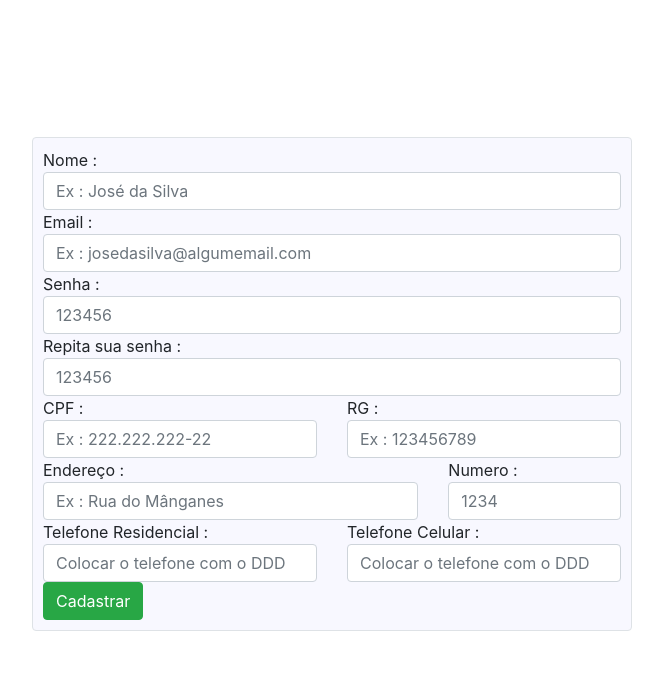
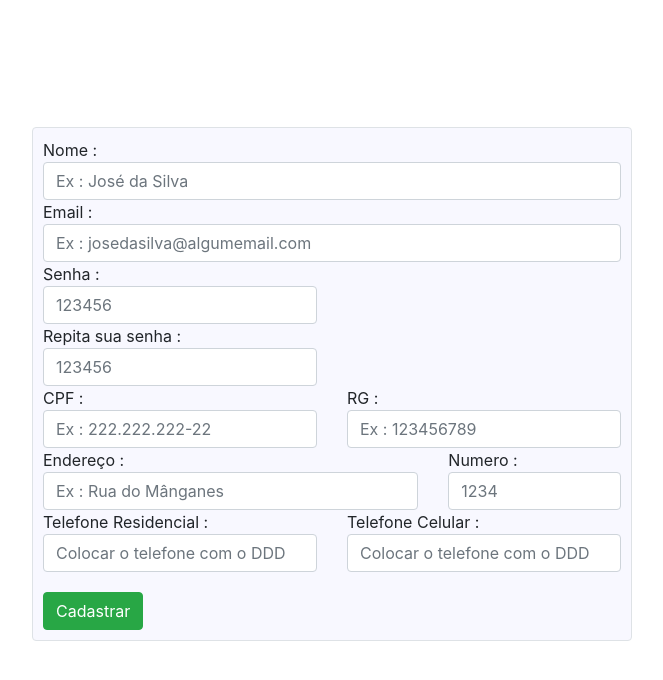
Before and after one commit to weslley543/TCON, a CodeIgniter app: page /database/Inicio/cadastro in a window 1280 px wide. Shown: the top 680 px of the page, without its empty margins (308-971 px from the left). Run offline with CodeIgniter, Linux system fonts and the light colour scheme.

Commit message:
atualizando o form de cadastro

```diff
--- a/application/views/Cadastro.php
+++ b/application/views/Cadastro.php
@@ -14,42 +14,51 @@
                         Nome :
                         <input type="text" name="Nome"  class="form-control" maxlenght="60" minlenght="4" placeholder="Ex : José da Silva">
                         Email :
-                        <input type="text" class="form-control" maxlenght="60" minlenght="12" placeholder="Ex : josedasilva@algumemail.com">
-                        Senha :
-                        <input type="password" class="form-control" placeholder="123456">
-                        Repita sua senha :
-                        <input type="password" class="form-control" placeholder="123456">
+                        <input type="text" name="Email" class="form-control" maxlenght="60" minlenght="12" placeholder="Ex : josedasilva@algumemail.com">
+                        <div class="row">
+                            <div class="col-md-6">
+                                Senha :
+                                <input type="password" name="senha" id="senha" class="form-control" placeholder="123456">
+                            </div>
+                            <div class="col-md-6" id="senhaErrada"></div>
+                        </div>
+                        <div class="row">
+                            <div class="col-md-6">
+                                Repita sua senha :
+                                <input type="password" name="senha2" id="senha2" class="form-control" placeholder="123456">
+                            </div>
+                        </div>
                         <div class="row">
                             <div class="col-md-6">
                                 CPF :
-                                <input type="text" class="form-control" id="cpf" maxlenght="14" minlenght="14" placeholder="Ex : 222.222.222-22">
+                                <input type="text" name="cpf" class="form-control" id="cpf" maxlenght="14" minlenght="14" placeholder="Ex : 222.222.222-22">
                             </div>
                             <div class="col-md-6">
                                 RG :
-                                <input type="text" maxlenght="20" class="form-control" placeholder="Ex : 123456789">
+                                <input type="text" name="rg" maxlenght="20" class="form-control" placeholder="Ex : 123456789">
                             </div>
                         </div>
                         <div class="row">
                         <div class="col-md-8">
                             Endereço :
-                            <input type="text" maxlenght="80" class="form-control" placeholder="Ex : Rua do Mânganes">
+                            <input type="text" name="rua" maxlenght="80" class="form-control" placeholder="Ex : Rua do Mânganes">
                         </div>
                         <div class="col-md-4">
                             Numero :
-                            <input type="text" maxlenght="80" class="form-control" placeholder="1234">
+                            <input type="text" name="numero da casa"  maxlenght="80" class="form-control" placeholder="1234">
                         </div>
                         </div>
                         <div class="row">
                             <div class="col-md-6">
                                 Telefone Residencial :
-                                <input type="text" class="form-control" id="telefone" placeholder = "Colocar o telefone com o DDD">
+                                <input type="text" name="telresidencial" class="form-control" id="telefone" placeholder = "Colocar o telefone com o DDD">
                             </div>
                             <div class="col-md-6">
                                 Telefone Celular :
-                                <input type="text" class="form-control" id="celular" placeholder = "Colocar o telefone com o DDD">
+                                <input type="text" name="celualar" class="form-control" id="celular" placeholder = "Colocar o telefone com o DDD">
                             </div>
                         </div>
-                        <input type="submit" class="btn btn-success" value="Cadastrar">
+                        <input type="submit" class="btn btn-success" value="Cadastrar" style="margin-top:20px;">
                     </div>
                 </form>
             </div>
--- a/assets/js/js.js
+++ b/assets/js/js.js
@@ -1,5 +1,5 @@
 // Funcoes de Verificaçao de erros
-
+var senha;
 
 function emptyEmail(){
     var email = document.getElementById("staticEmail").value;
@@ -13,11 +13,22 @@ function emptyEmail(){
     }
 }
 
+//verificando se as senhas estão corretas
 
-//Verificar a senha de entrada:
+$("#senha").focusout(function() {
+    senha = (this).value;
+});
 
-function verifyPassword(paswword){
-}
+$("#senha2").focusout(function(){
+    var senha2 = (this).value;
+    if(senha2!=senha){
+        $('#senhaErrada').text('As senhas não correspondem').css('color', 'red');
+    }else if(senha2 =='' || senha ==''){
+        $('#senhaErrada').text('Esse campo não pode ser vazio').css('color', 'red');
+    }else{
+        $('#senhaErrada')[0].innerText=""
+    }
+})
 
 $('#cpf').mask('999.999.999-99');
 $('#telefone').mask('(99)9999-9999');
```
Also changed, not shown: application/controllers/Cadastro.php (+14 -3 lines).
